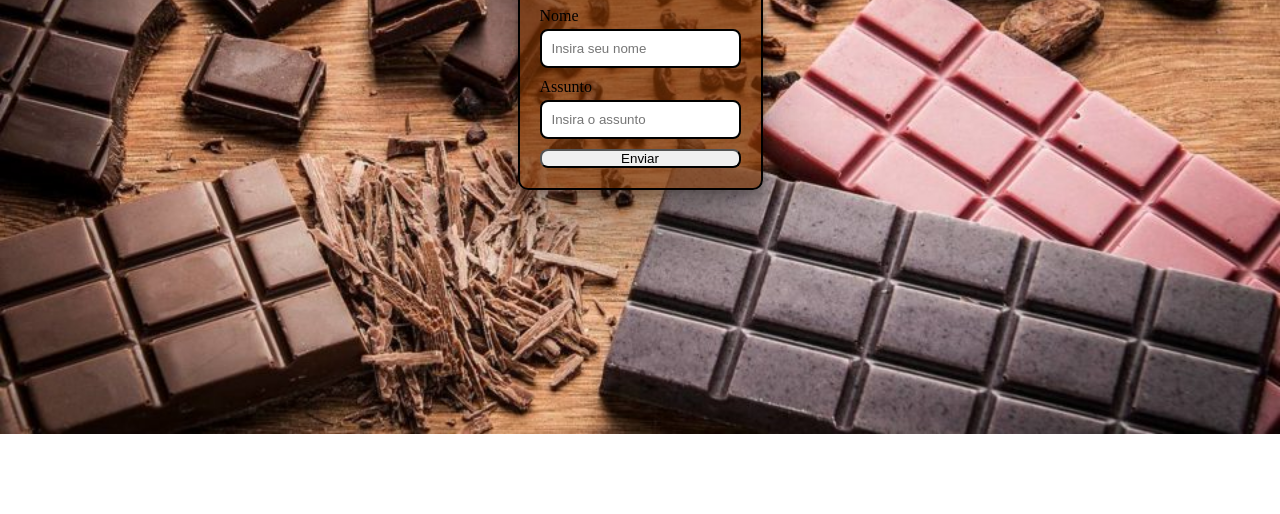
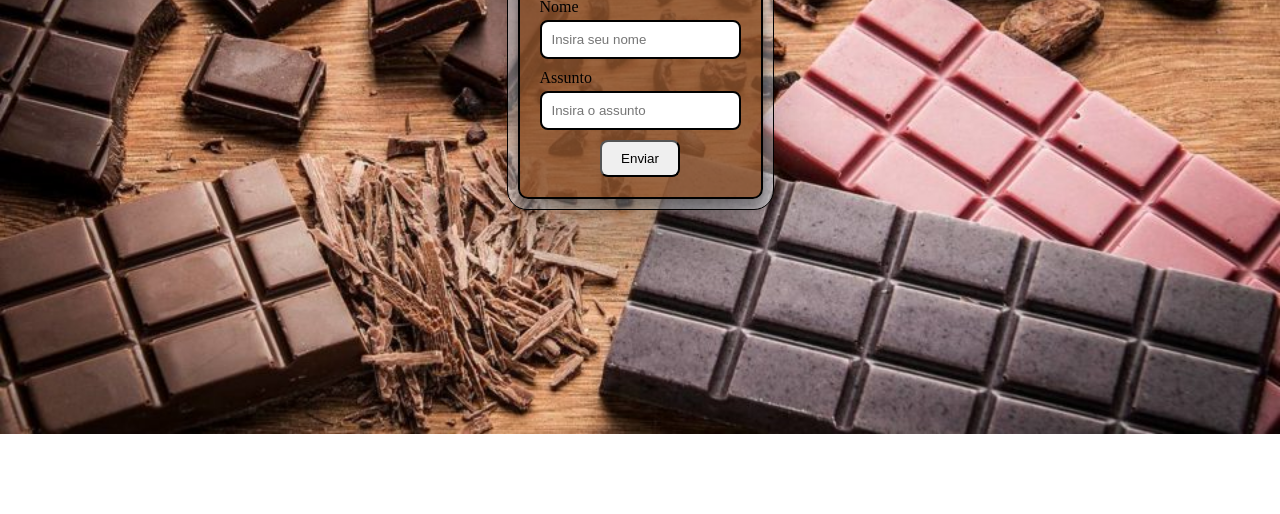
Before and after one commit to eduarda-fenerich/responsividade, a plain HTML site: page Contato/index.html in a window 1280 px wide. Shown: the part 286-800 px from the top of the page. Drawn offline with Linux system fonts and the light colour scheme.

Commit message:
Add files via upload

```diff
--- a/Contato/style.css
+++ b/Contato/style.css
@@ -31,9 +31,11 @@
 }
 
 .formulario button{
-    padding: px;
+    padding: 9px;
     border-radius: 8px;
     opacity: 1;
+    width: 80px;
+    margin: 0 auto;
 }
 
 .formulario button:hover{
@@ -54,6 +56,13 @@ body{
     padding: 50px;
 }
 
+section{
+    border: 1px solid rgb(0, 0, 0);
+    padding: 10px;
+    border-radius: 20px;
+    background-color: rgba(240, 248, 255, 0.442);
+}
+
 .name{
     color: rgb(0, 0, 0);
     text-align: center;
```
